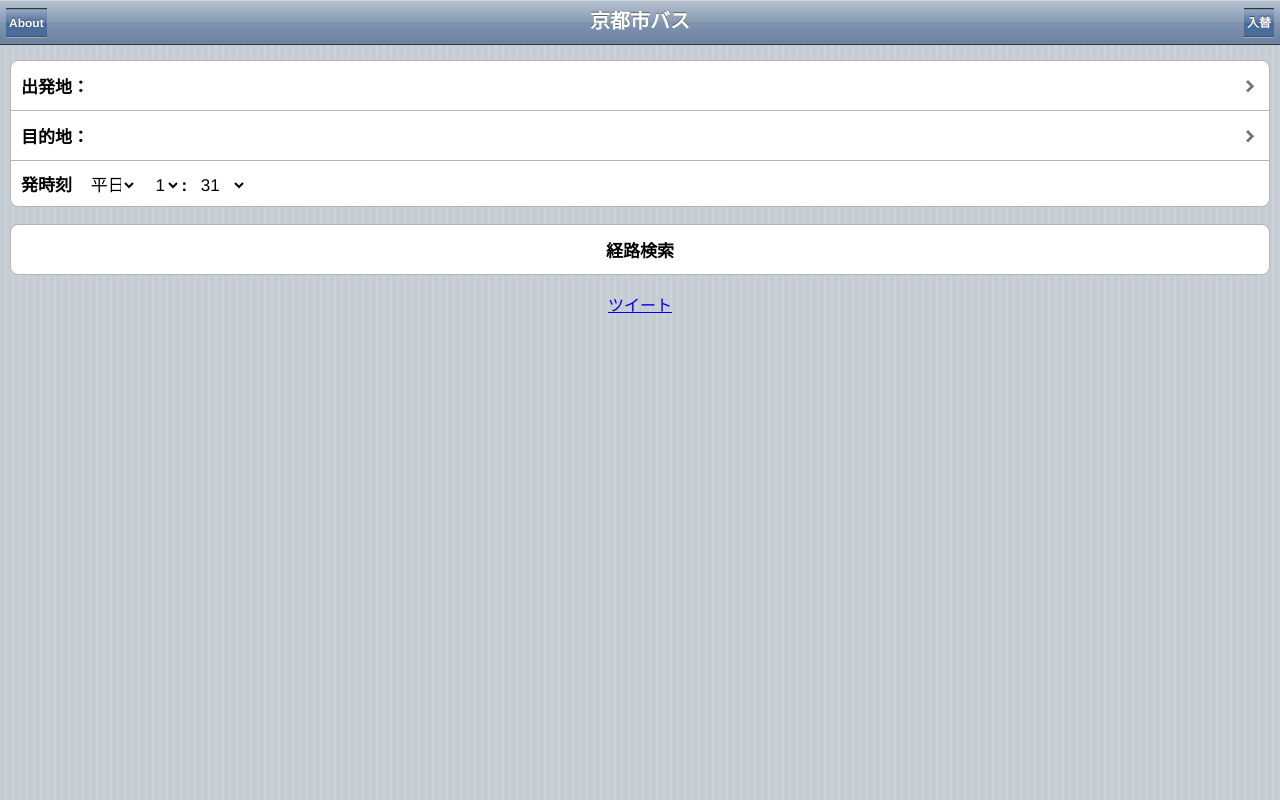
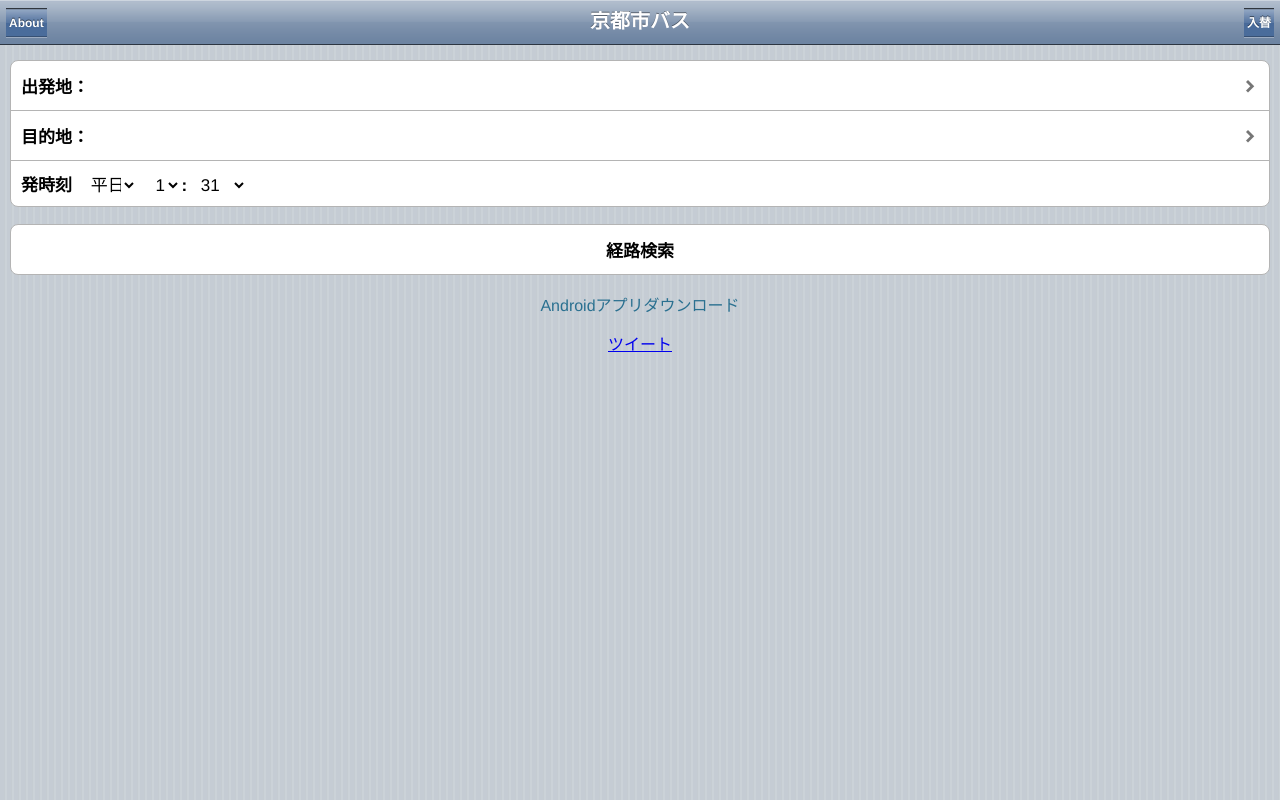
Before and after one commit to melvinxie/xbus, a Django app: template appengine/templates/index.html in a window 1280 px wide. Run offline with Django 3.2, Linux system fonts and the light colour scheme; the template is opened without the code that fills it, so the values that code supplies are empty; some libraries are stand-ins or nearby versions.

Commit message:
Android app link

```diff
--- a/appengine/templates/index.html
+++ b/appengine/templates/index.html
@@ -147,6 +147,9 @@
     <li style="text-align:center"><a href="#direction">経路検索</a></li>
   </ul>
   <div style="text-align:center">
+    <p style="margin-bottom:15px">
+      <a target="_webapp" href="http://play.google.com/store/apps/details?id=self.edu.kyotobus"
+          style="color:#2A7090;text-decoration:none">Androidアプリダウンロード</a></p>
     <p>
       <span style="display:inline-block;height:20px;vertical-align:top">
       <a href="https://twitter.com/share" class="twitter-share-button"
@@ -170,7 +173,7 @@
         };
         /* ]]> */
       //--></script>
-      <script type="text/javascript"    src="http://pagead2.googlesyndication.com/pagead/show_afmc_ads.js"></script>
+      <script type="text/javascript" src="http://pagead2.googlesyndication.com/pagead/show_afmc_ads.js"></script>
     {% else %}
       <script type="text/javascript"><!--
       google_ad_client = "ca-pub-3913702637460425";
@@ -251,8 +254,9 @@
     <h1>About</h1>
     <a class="back" href="#">戻る</a>
   </div>
+  <p>2013.3.4: <a target="_webapp" href="http://play.google.com/store/apps/details?id=self.edu.kyotobus">Androidアプリ</a>をリリースしました。</p>
   <p>2013.3.3: ダイヤデータを更新しました。</p>
-  <p>Mobile: iPhone, Androidなどのスマートフォンでお使いください。</p>
+  <p>iPhone: ブラウザでお使いください。ホーム画面にブックマークおすすめです。</p>
   <p>PC: 同じように使えます。<a target="_webapp" href="http://www.google.com/chrome/">Chrome</a>又は<a target="_webapp" href="http://www.apple.com/safari/">Safari</a>ブラウザでおすすめです。</p>
   <p>Chromeユーザは<a target="_webapp" href="https://chrome.google.com/webstore/detail/icekoomnmdhnapaniobhkkofogifloif">Web Store App</a>もお使いください。</p>
   <p>欲しい機能や不具合な結果などを<a target="_webapp" href="http://twitter.com/melvinxie">@melvinxie</a>にツイートお願いいたします。</p>
```
Also changed, not shown: 1 other file.
